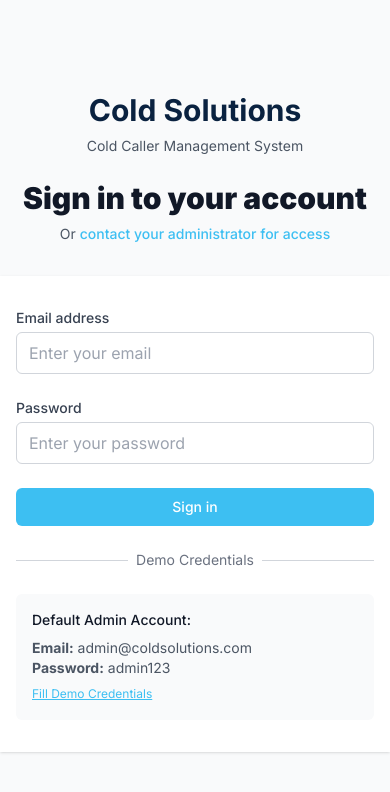
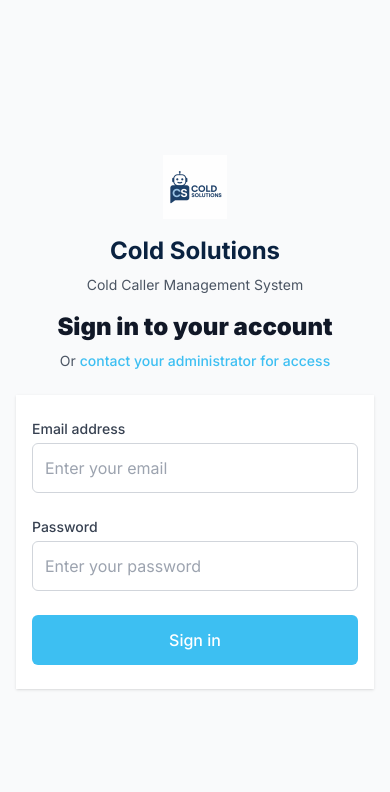
Before and after one commit to bilaalj02/cold-solutions-crm, a Next.js app: page /login in a window 390 px wide. Shown: the top 792 px of the page. Built offline with nearby package versions, Linux system fonts and the light colour scheme.

Commit message:
Optimize login page for mobile devices and restore business logo

```diff
--- a/app/login/page.tsx
+++ b/app/login/page.tsx
@@ -41,13 +41,21 @@ export default function LoginPage() {
   };
 
   return (
-    <div className="min-h-screen bg-gray-50 flex flex-col justify-center py-12 sm:px-6 lg:px-8" style={{fontFamily: 'Inter, "Noto Sans", sans-serif'}}>
-      <div className="sm:mx-auto sm:w-full sm:max-w-md">
+    <div className="min-h-screen bg-gray-50 flex flex-col justify-center py-6 px-4 sm:py-12 sm:px-6 lg:px-8" style={{fontFamily: 'Inter, "Noto Sans", sans-serif'}}>
+      <div className="mx-auto w-full max-w-md">
         <div className="text-center">
-          <h1 className="text-3xl font-bold" style={{color: '#0a2240'}}>Cold Solutions</h1>
+          {/* Business Logo */}
+          <div className="flex justify-center mb-4 sm:mb-6">
+            <img
+              src="/logo.png"
+              alt="Cold Solutions Logo"
+              className="h-16 w-auto sm:h-20"
+            />
+          </div>
+          <h1 className="text-2xl sm:text-3xl font-bold" style={{color: '#0a2240'}}>Cold Solutions</h1>
           <p className="mt-2 text-sm text-gray-600">Cold Caller Management System</p>
         </div>
-        <h2 className="mt-6 text-center text-3xl font-extrabold text-gray-900">
+        <h2 className="mt-4 sm:mt-6 text-center text-2xl sm:text-3xl font-extrabold text-gray-900">
           Sign in to your account
         </h2>
         <p className="mt-2 text-center text-sm text-gray-600">
@@ -58,8 +66,8 @@ export default function LoginPage() {
         </p>
       </div>
 
-      <div className="mt-8 sm:mx-auto sm:w-full sm:max-w-md">
-        <div className="bg-white py-8 px-4 shadow sm:rounded-lg sm:px-10">
+      <div className="mt-6 sm:mt-8 mx-auto w-full max-w-md">
+        <div className="bg-white py-6 px-4 shadow sm:rounded-lg sm:py-8 sm:px-10">
           <form className="space-y-6" onSubmit={handleSubmit}>
             <div>
               <label htmlFor="email" className="block text-sm font-medium text-gray-700">
@@ -74,7 +82,7 @@ export default function LoginPage() {
                   required
                   value={email}
                   onChange={(e) => setEmail(e.target.value)}
-                  className="appearance-none block w-full px-3 py-2 border border-gray-300 rounded-md placeholder-gray-400 focus:outline-none focus:ring-[#3dbff2] focus:border-[#3dbff2] sm:text-sm"
+                  className="appearance-none block w-full px-3 py-3 border border-gray-300 rounded-md placeholder-gray-400 focus:outline-none focus:ring-[#3dbff2] focus:border-[#3dbff2] text-base sm:text-sm"
                   placeholder="Enter your email"
                 />
               </div>
@@ -93,7 +101,7 @@ export default function LoginPage() {
                   required
                   value={password}
                   onChange={(e) => setPassword(e.target.value)}
-                  className="appearance-none block w-full px-3 py-2 border border-gray-300 rounded-md placeholder-gray-400 focus:outline-none focus:ring-[#3dbff2] focus:border-[#3dbff2] sm:text-sm"
+                  className="appearance-none block w-full px-3 py-3 border border-gray-300 rounded-md placeholder-gray-400 focus:outline-none focus:ring-[#3dbff2] focus:border-[#3dbff2] text-base sm:text-sm"
                   placeholder="Enter your password"
                 />
               </div>
@@ -118,7 +126,7 @@ export default function LoginPage() {
               <button
                 type="submit"
                 disabled={loading}
-                className="group relative w-full flex justify-center py-2 px-4 border border-transparent text-sm font-medium rounded-md text-white focus:outline-none focus:ring-2 focus:ring-offset-2 focus:ring-[#3dbff2] disabled:opacity-50 disabled:cursor-not-allowed"
+                className="group relative w-full flex justify-center py-3 px-4 border border-transparent text-base font-medium rounded-md text-white focus:outline-none focus:ring-2 focus:ring-offset-2 focus:ring-[#3dbff2] disabled:opacity-50 disabled:cursor-not-allowed sm:text-sm sm:py-2"
                 style={{backgroundColor: '#3dbff2'}}
               >
                 {loading ? (
@@ -133,33 +141,6 @@ export default function LoginPage() {
             </div>
           </form>
 
-          <div className="mt-6">
-            <div className="relative">
-              <div className="absolute inset-0 flex items-center">
-                <div className="w-full border-t border-gray-300" />
-              </div>
-              <div className="relative flex justify-center text-sm">
-                <span className="px-2 bg-white text-gray-500">Demo Credentials</span>
-              </div>
-            </div>
-
-            <div className="mt-6 bg-gray-50 rounded-md p-4">
-              <h3 className="text-sm font-medium text-gray-900 mb-2">Default Admin Account:</h3>
-              <div className="text-sm text-gray-600">
-                <p><strong>Email:</strong> admin@coldsolutions.com</p>
-                <p><strong>Password:</strong> admin123</p>
-              </div>
-              <button
-                onClick={() => {
-                  setEmail('admin@coldsolutions.com');
-                  setPassword('admin123');
-                }}
-                className="mt-2 text-xs text-[#3dbff2] hover:text-[#2a9fd4] underline"
-              >
-                Fill Demo Credentials
-              </button>
-            </div>
-          </div>
         </div>
       </div>
     </div>
```
